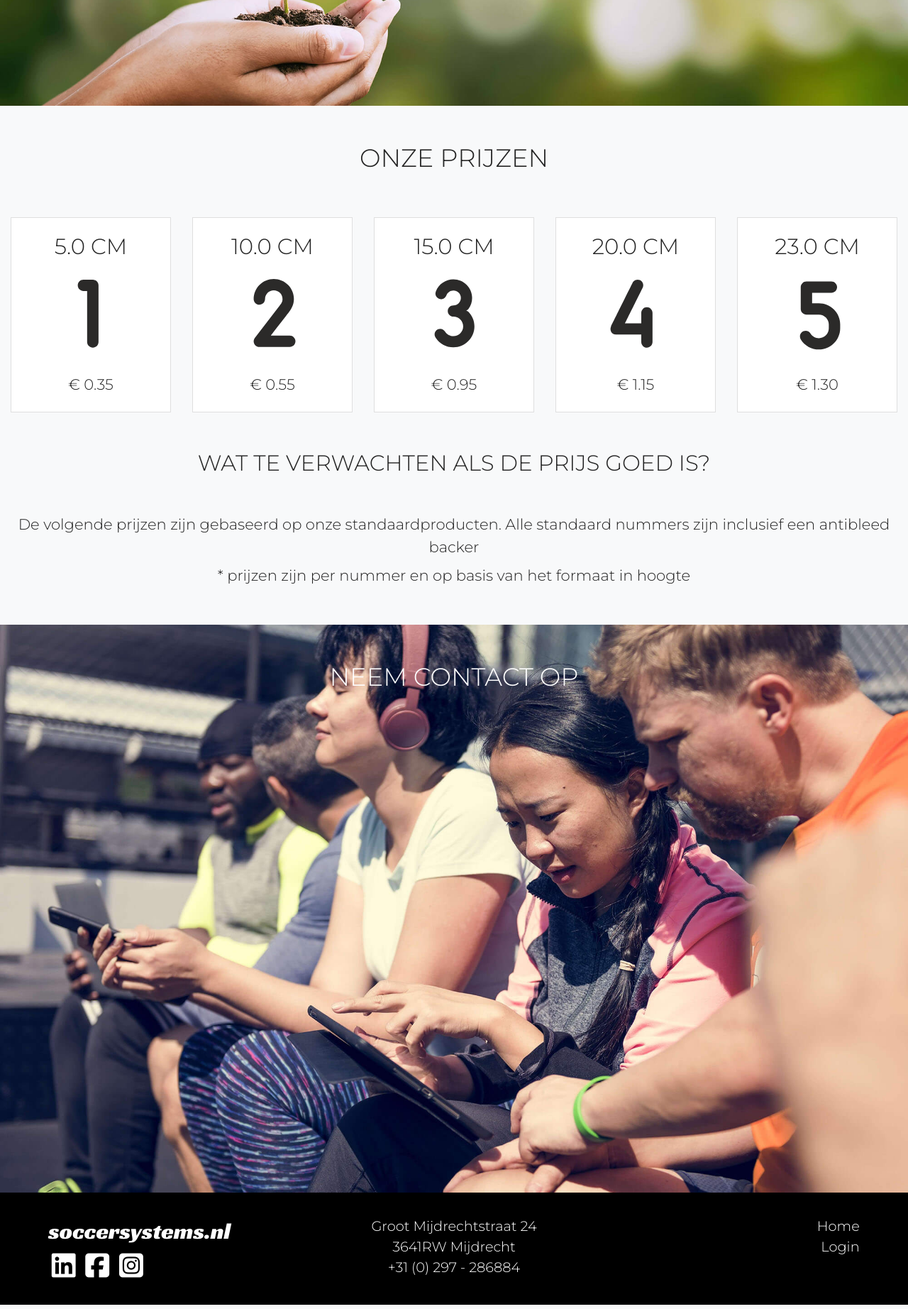
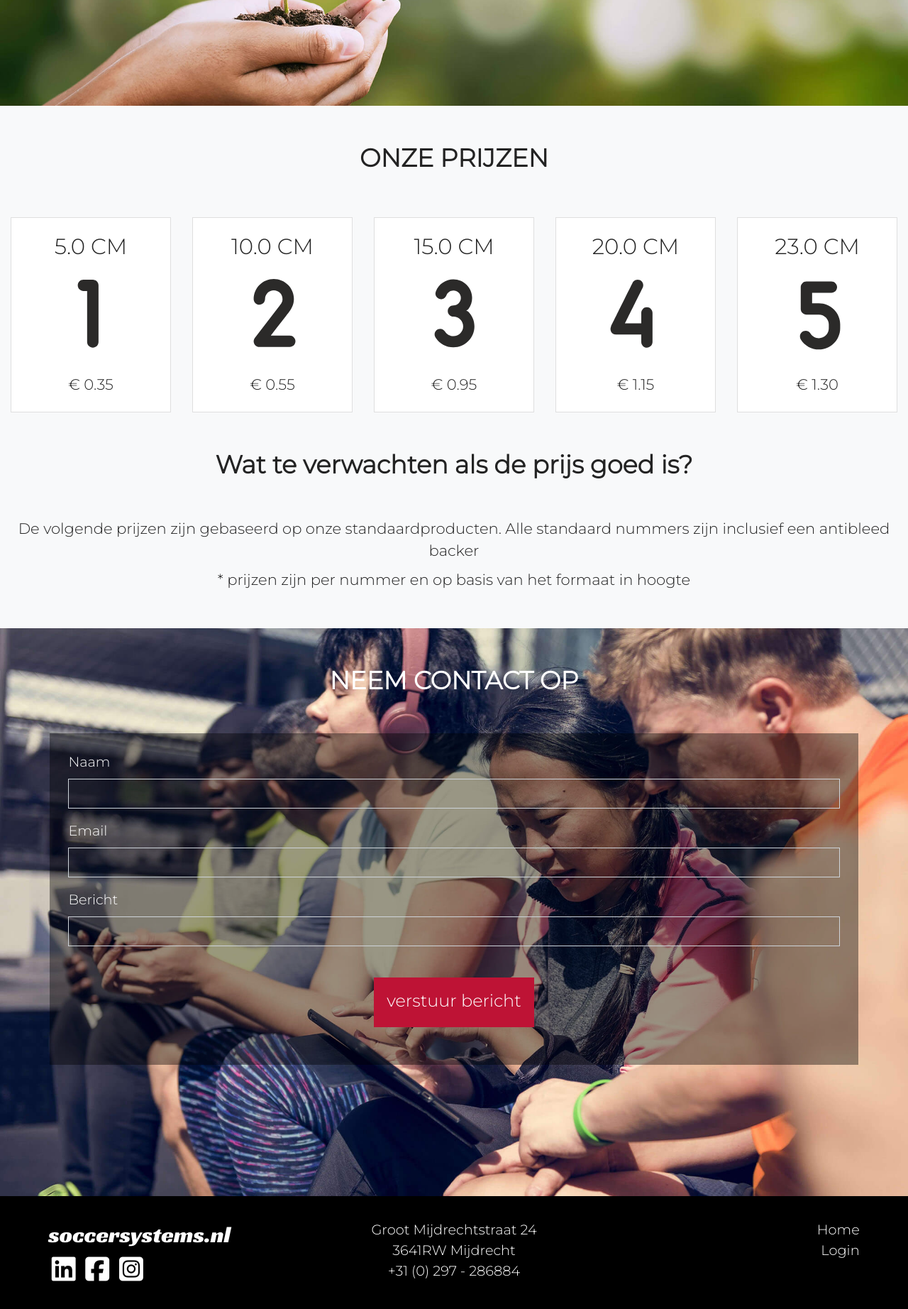
Before and after one commit to D1ang/Soccersystems, a Django app: template home/templates/home/index.html in a window 1280 px wide. Shown: the part 2720-4564 px from the top of the page at 71% size. Run offline with Django 3.2, Linux system fonts and the light colour scheme; the template is opened without the code that fills it, so the values that code supplies are empty; parts of the project's set-up code (start-up, migrations or seed data) failed here and were passed over; some libraries are stand-ins or nearby versions.

Commit message:
Created the contact form fields

```diff
--- a/home/templates/home/index.html
+++ b/home/templates/home/index.html
@@ -42,7 +42,7 @@
   <div class="container-fluid">
     <div class="row">
       <div class="col my-5">
-        <h2 class="font-weight-light text-center text-uppercase">Onze producten</h2>
+        <h2 class="text-center text-uppercase">Onze producten</h2>
       </div>
     </div>
 
@@ -113,10 +113,10 @@
 <div class="container-fluid service-container">
   <div class="row">
     <div class="col-12 my-5">
-      <h2 class="font-weight-light text-center text-uppercase">Waarom zou je voor ons kiezen?</h2>
+      <h2 class="text-center text-uppercase">Waarom zou je voor ons kiezen?</h2>
     </div>
   </div>
-  <div class="row mb">
+  <div class="row">
     <div class="col-12 col-md-4 col-lg-4">
       <div>
         <h3 class="text-uppercase"><i class="fas fa-leaf"></i> Speciale goedkeuring</h3>
@@ -177,7 +177,7 @@
 <div id="price" class="container-fluid prices-container">
   <div class="row">
     <div class="col-12 my-5">
-      <h2 class="font-weight-light text-center text-uppercase">Onze prijzen</h2>
+      <h2 class="text-center text-uppercase">Onze prijzen</h2>
     </div>
   </div>
   <div class="row">
@@ -233,7 +233,7 @@
   </div>
   <div class="row">
     <div class="col-12">
-      <h3 class="text-uppercase text-center my-5">Wat te verwachten als de prijs goed is?</h3>
+      <h2 class="text-center my-5">Wat te verwachten als de prijs goed is?</h2>
       <p class="text-center mb-2">
         De volgende prijzen zijn gebaseerd op onze standaardproducten.
         Alle standaard nummers zijn inclusief een antibleed backer
@@ -251,12 +251,28 @@
   <div class="container-fluid contact-container pt-4">
     <div class="row">
       <div class="col-12 my-4">
-        <h2 class="font-weight-light text-center text-uppercase text-white">Neem contact op</h2>
+        <h2 class="text-center text-uppercase text-white">Neem contact op</h2>
       </div>
     </div>
-    <div class="row">
+    <div class="row mt-3">
       <div class="col-12">
-
+        <form class="container form-bg-color text-white p-4">
+          <div class="form-group">
+            <label for="fname">Naam</label>
+            <input type="text" class="form-control bg-transparent rounded-0 text-white" id="fname" required>
+          </div>
+          <div class="form-group">
+            <label for="lname">Email</label>
+            <input type="text" class="form-control bg-transparent rounded-0 text-white" id="lname" required>
+          </div>
+          <div class="form-group">
+            <label for="mail">Bericht</label>
+            <input type="email" class="form-control bg-transparent rounded-0 text-white" id="mail" required>
+          </div>
+          <div class="text-center py-4">
+            <a href="#" class="btn btn-lg btn-custom-red" role="button" aria-pressed="true">verstuur bericht</a>
+          </div>
+        </form>
       </div>
     </div>
   </div>
```
